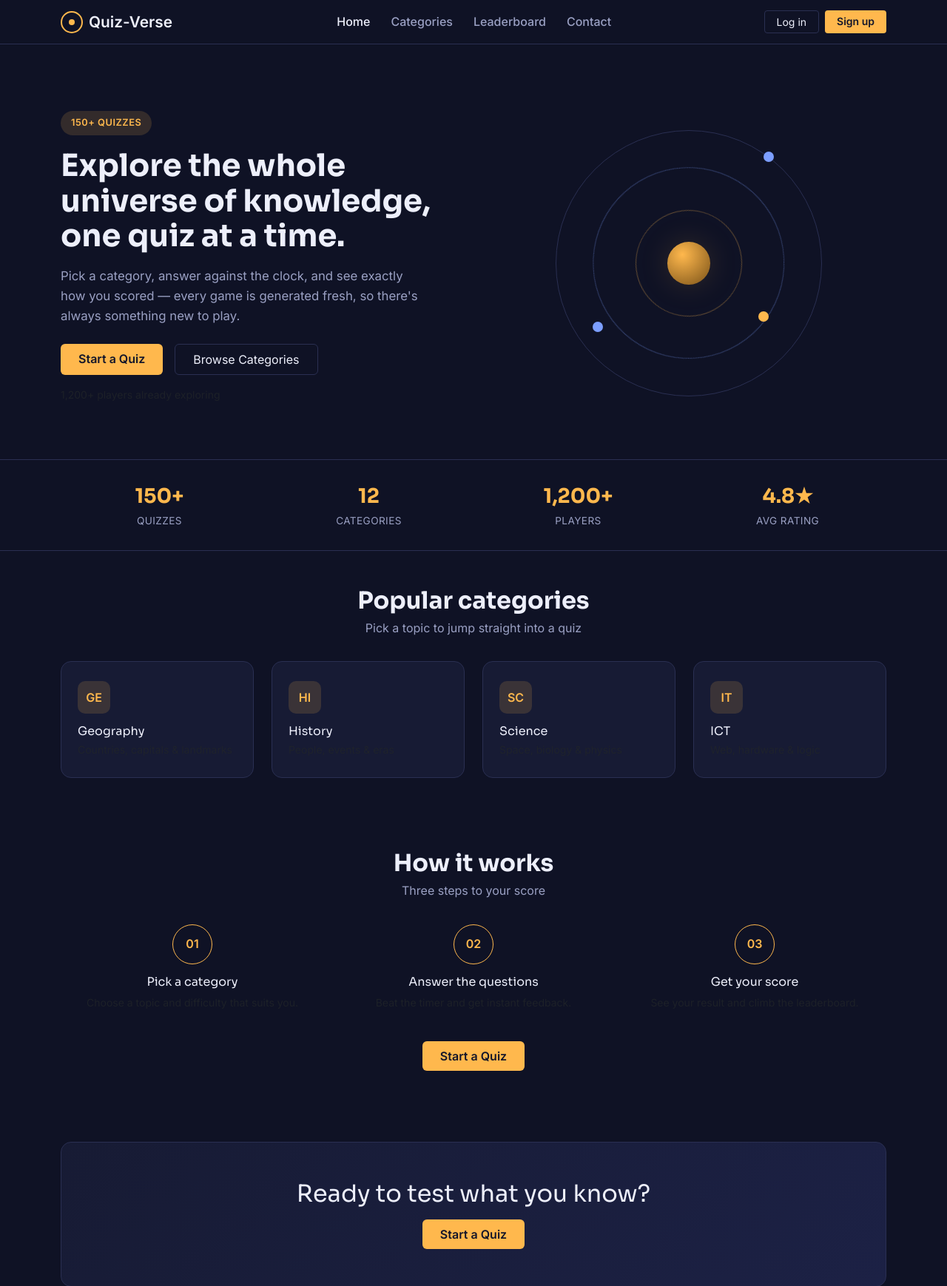
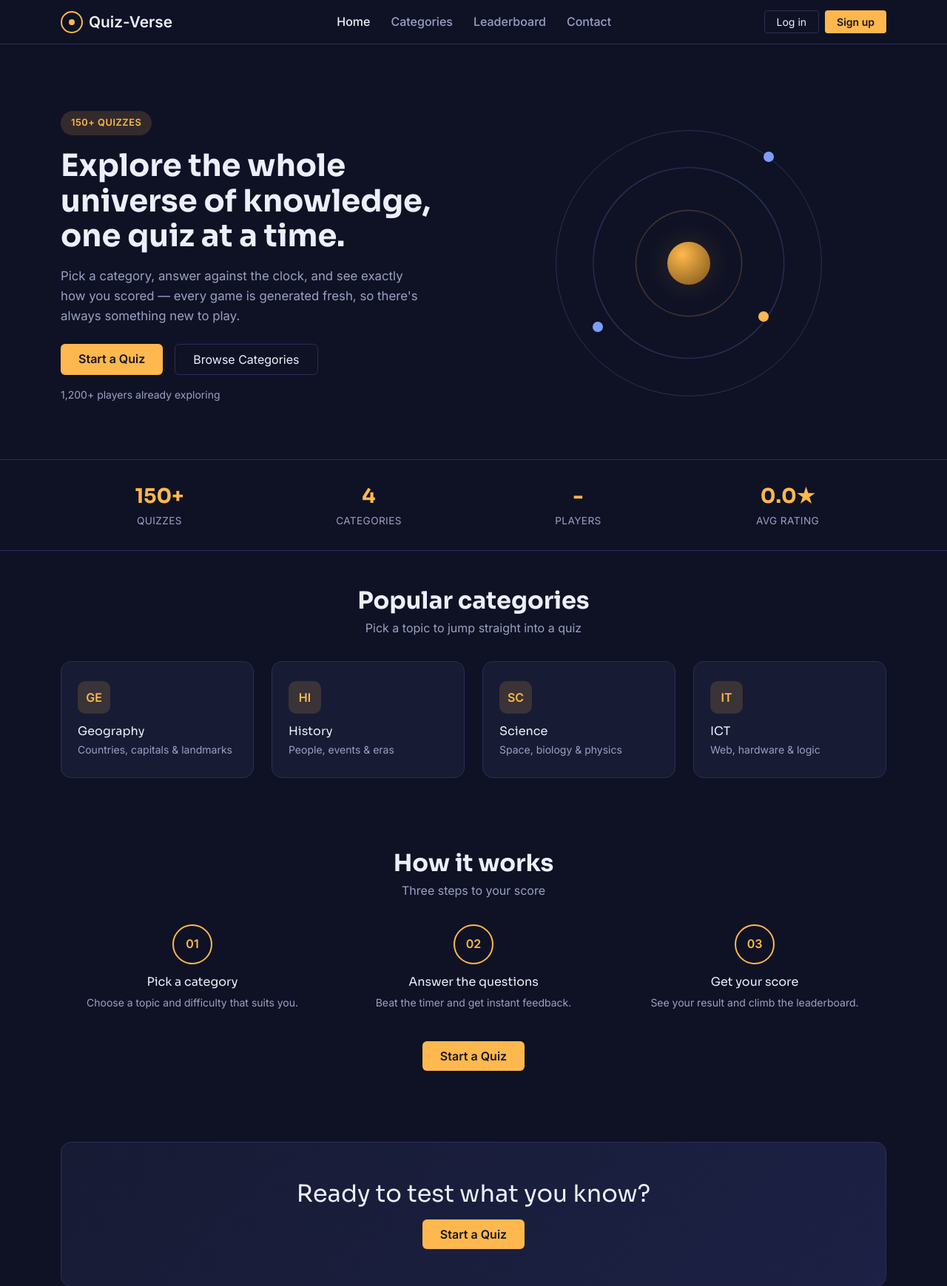
Before and after one commit to shehansandiv2003-hash/Quiz-verse, a PHP site: page / in a window 1280 px wide. Shown: the top 1739 px of the page at 74% size. Run offline with PHP 8.4, Linux system fonts and the light colour scheme.

Commit message:
Add login and signup modals, fix text contrast

```diff
--- a/index.html
+++ b/index.html
@@ -33,8 +33,8 @@
           <li class="nav-item"><a class="nav-link" href="contact.html">Contact</a></li>
         </ul>
         <div class="d-flex gap-2">
-          <a href="#" class="btn btn-outline-qv btn-sm px-3">Log in</a>
-          <a href="#" class="btn btn-accent btn-sm px-3">Sign up</a>
+          <button type="button" class="btn btn-outline-qv btn-sm px-3" data-bs-toggle="modal" data-bs-target="#loginModal">Log in</button>
+          <button type="button" class="btn btn-accent btn-sm px-3" data-bs-toggle="modal" data-bs-target="#signupModal">Sign up</button>
         </div>
       </div>
     </div>
@@ -77,13 +77,13 @@
           <div class="stat-num">150+</div><div class="stat-label">Quizzes</div>
         </div>
         <div class="col-6 col-md-3">
-          <div class="stat-num">12</div><div class="stat-label">Categories</div>
+          <div class="stat-num">4</div><div class="stat-label">Categories</div>
         </div>
         <div class="col-6 col-md-3">
-          <div class="stat-num">1,200+</div><div class="stat-label">Players</div>
+          <div class="stat-num">-</div><div class="stat-label">Players</div>
         </div>
         <div class="col-6 col-md-3">
-          <div class="stat-num">4.8★</div><div class="stat-label">Avg Rating</div>
+          <div class="stat-num">0.0★</div><div class="stat-label">Avg Rating</div>
         </div>
       </div>
     </div>
@@ -189,8 +189,60 @@
       <p class="small mb-0">&copy; 2026 Quiz-Verse</p>
     </div>
   </footer>
+  <!-- ================= LOG IN MODAL ================= -->
+  <div class="modal fade" id="loginModal" tabindex="-1" aria-labelledby="loginModalLabel" aria-hidden="true">
+    <div class="modal-dialog modal-dialog-centered">
+      <div class="modal-content" style="background-color: var(--bg-card); border-color: var(--border);">
+        <div class="modal-header" style="border-bottom-color: var(--border);">
+          <h5 class="modal-title" id="loginModalLabel" style="font-family: 'Sora', sans-serif;">Log In</h5>
+          <button type="button" class="btn-close btn-close-white" data-bs-dismiss="modal" aria-label="Close"></button>
+        </div>
+        <div class="modal-body">
+          <form>
+            <div class="mb-3">
+              <label for="loginEmail" class="form-label text-muted">Email address</label>
+              <input type="email" class="form-control form-control-qv" id="loginEmail" placeholder="name@example.com">
+            </div>
+            <div class="mb-3">
+              <label for="loginPassword" class="form-label text-muted">Password</label>
+              <input type="password" class="form-control form-control-qv" id="loginPassword">
+            </div>
+            <button type="submit" class="btn btn-accent w-100 mt-3">Login</button>
+          </form>
+        </div>
+      </div>
+    </div>
+  </div>
 
-  <script src="https://cdn.jsdelivr.net/npm/bootstrap@5.3.3/dist/js/bootstrap.bundle.min.js"></script>
+  <!-- ================= SIGN UP MODAL ================= -->
+  <div class="modal fade" id="signupModal" tabindex="-1" aria-labelledby="signupModalLabel" aria-hidden="true">
+    <div class="modal-dialog modal-dialog-centered">
+      <div class="modal-content" style="background-color: var(--bg-card); border-color: var(--border);">
+        <div class="modal-header" style="border-bottom-color: var(--border);">
+          <h5 class="modal-title" id="signupModalLabel" style="font-family: 'Sora', sans-serif;">Create an Account</h5>
+          <button type="button" class="btn-close btn-close-white" data-bs-dismiss="modal" aria-label="Close"></button>
+        </div>
+        <div class="modal-body">
+          <form>
+            <div class="mb-3">
+              <label for="signupName" class="form-label text-muted">Full Name</label>
+              <input type="text" class="form-control form-control-qv" id="signupName" placeholder="John Doe">
+            </div>
+            <div class="mb-3">
+              <label for="signupEmail" class="form-label text-muted">Email address</label>
+              <input type="email" class="form-control form-control-qv" id="signupEmail" placeholder="name@example.com">
+            </div>
+            <div class="mb-3">
+              <label for="signupPassword" class="form-label text-muted">Password</label>
+              <input type="password" class="form-control form-control-qv" id="signupPassword">
+            </div>
+            <button type="submit" class="btn btn-accent w-100 mt-3">Sign Up</button>
+          </form>
+        </div>
+      </div>
+    </div>
+  </div>
+ <script src="https://cdn.jsdelivr.net/npm/bootstrap@5.3.3/dist/js/bootstrap.bundle.min.js"></script>
   <script src="script.js"></script>
 </body>
 </html>
--- a/style.css
+++ b/style.css
@@ -1,9 +1,5 @@
 /* =========================================================
    Quiz-Verse — external stylesheet
-   Palette:  #0F1225 (space navy)  #171B34 (card)
-             #FFB84D (amber - accent)  #7C9EFF (soft blue)
-             #EDEFFB (text)  #9AA0C3 (muted)
-   Fonts:    Sora (display) / Inter (body)
    ========================================================= */
 
 :root {
@@ -22,6 +18,7 @@
 }
 
 * { box-sizing: border-box; }
+.text-muted{color: var(--muted) !important;}
 
 body {
   background-color: var(--bg);
@@ -130,7 +127,7 @@ a { text-decoration: none; }
   max-width: 500px;
 }
 
-/* Orbit graphic — signature element, echoes the wireframe's circle+dots */
+/* Orbit graphic */
 .orbit-wrap {
   position: relative;
   width: 100%;
@@ -183,7 +180,7 @@ a { text-decoration: none; }
   .orbit-ring.ring-2, .orbit-ring.ring-3 { animation: none; }
 }
 
-/* ---------- Stats strip ---------- */
+/* Stats strip  */
 .stats-strip {
   border-top: 1px solid var(--border);
   border-bottom: 1px solid var(--border);
@@ -204,7 +201,7 @@ a { text-decoration: none; }
   text-transform: uppercase;
 }
 
-/* ---------- Cards ---------- */
+/* Cards  */
 .section-title {
   font-weight: 700;
   margin-bottom: 6px;
@@ -242,12 +239,12 @@ a { text-decoration: none; }
   margin-bottom: 14px;
 }
 
-/* ---------- How it works ---------- */
+/*  How it works */
 .step-circle {
   width: 54px;
   height: 54px;
   border-radius: 50%;
-  border: 1px solid var(--accent);
+  border: 2px solid var(--accent);
   color: var(--accent);
   display: flex;
   align-items: center;
@@ -256,7 +253,7 @@ a { text-decoration: none; }
   margin: 0 auto 14px;
 }
 
-/* ---------- CTA ---------- */
+/* CTA  */
 .cta-band {
   background: linear-gradient(135deg, var(--bg-card), #1c2145);
   border: 1px solid var(--border);
@@ -265,7 +262,7 @@ a { text-decoration: none; }
   text-align: center;
 }
 
-/* ---------- Footer ---------- */
+/* Footer */
 footer {
   border-top: 1px solid var(--border);
   padding: 40px 0 20px;
```
Also changed, not shown: script.js (+2 -9 lines).
